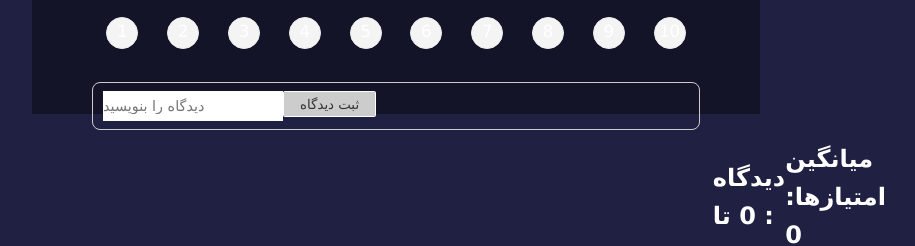
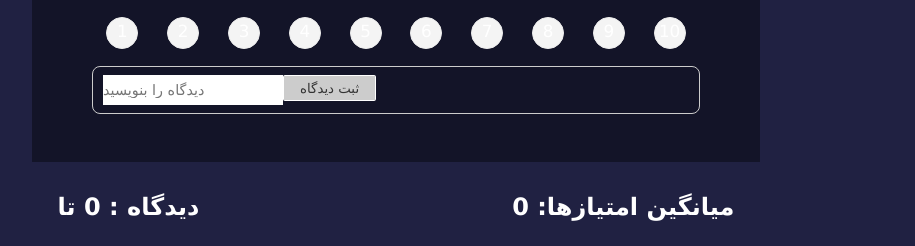
Before and after one commit to mirkamranmahshid/Survey, a React (Create React App) app: page / in a window 1280 px wide. Shown: the part 248-494 px from the top of the page, without its empty margins (244-1159 px from the left). Built offline with nearby package versions, Linux system fonts and the light colour scheme; no server answers; a web font is replaced by a local one.

Commit message:
first commit

```diff
--- a/src/index.css
+++ b/src/index.css
@@ -120,17 +120,11 @@ display: flex;
 }
 
 .input-group {
-   float:left;
-    margin-top:2vh;
-    padding:0px;
-    width:100%;
-    display:flex;
-    flex-direction:row;
-    border: 0.8px solid #ccc;
-    padding: 8px 10px;
-    border-radius: 8px;
-
-
+  display: flex;
+  flex-direction: row;
+  border: 1px solid #ccc;
+  padding: 8px 10px;
+  border-radius: 8px;
 }
 
 input {
@@ -174,7 +168,7 @@ input:focus {
 
 .btn {
 -ms-layout-grid: right;
-float: right;
+float:right;
 display:inline-block;
 padding:0.35em 1.2em;
 border:0.1em solid #FFFFFF;
```
